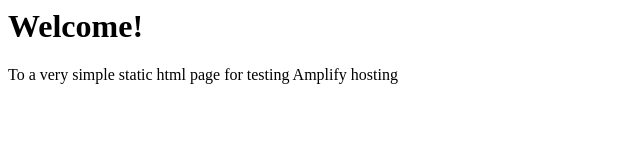
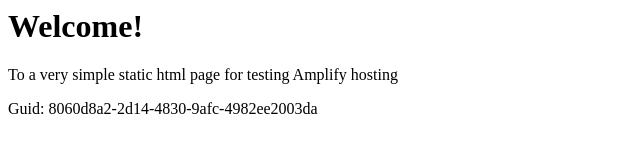
Before and after one commit to aws-aemilia-hkg/Github-PR-Commit-Integration-Test-DoNotTouch-v1-preprod-ap-east-1, a website: page src/index.html in a window 1280 px wide. Shown: the whole page, without its empty margins (0-640 px from the left). Drawn offline with Linux system fonts and the light colour scheme.

Commit message:
commit from integ tests

```diff
--- a/src/index.html
+++ b/src/index.html
@@ -1,3 +1,5 @@
+
+
 <html lang="en">
 
 <head>
@@ -10,6 +12,6 @@
 <body>
     <h1>Welcome!</h1>
     <p>To a very simple static html page for testing Amplify hosting</p>
-</body>
+    <p>Guid: 8060d8a2-2d14-4830-9afc-4982ee2003da</p></body>
 
 </html>
```
